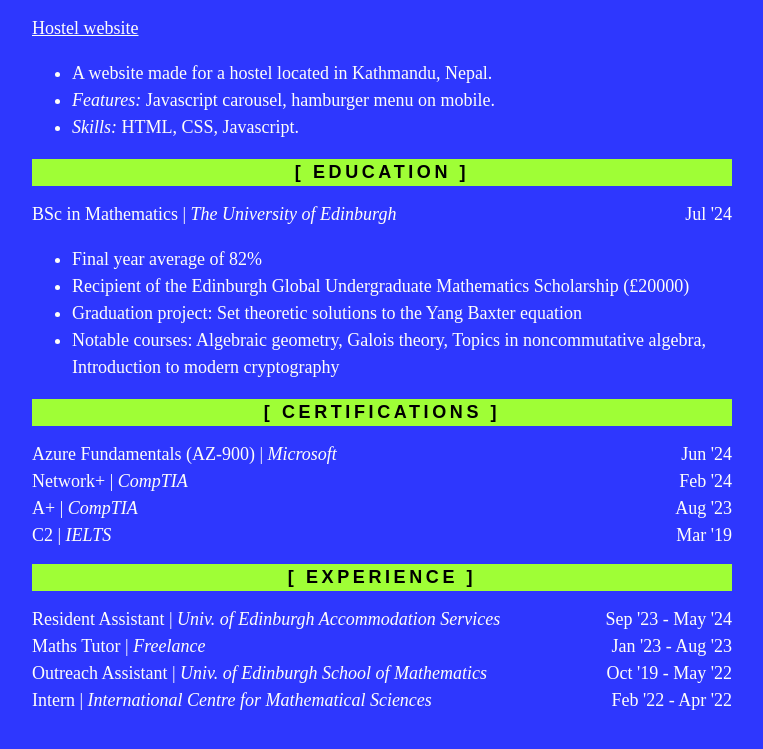
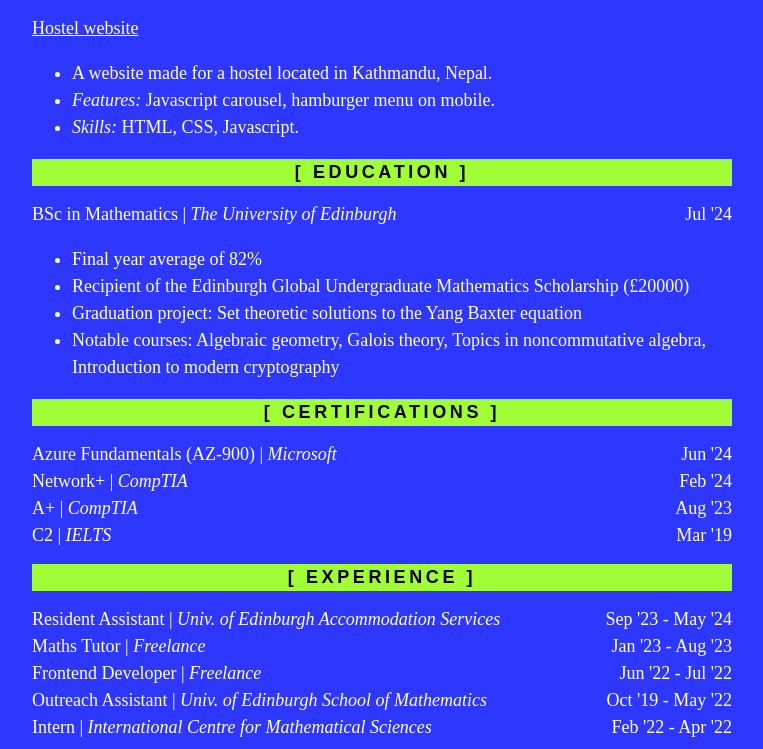
Before and after one commit to reganhw/cloud-resume, a plain HTML site: page frontend/index.html in a window 1280 px wide. Shown: the part 806-1555 px from the top of the page, without its empty margins (258-1021 px from the left). Before the commit the page ends 1528 px from the top, so only its background shows below. Drawn offline with Linux system fonts and the light colour scheme; no server answers.

Commit message:
Added frontend experience ot html.

```diff
--- a/frontend/index.html
+++ b/frontend/index.html
@@ -170,6 +170,13 @@
 
             <div class = "item">
                 <div class = "item-title">
+                    <span class = "item-name">Frontend Developer | <i> Freelance </i></span>
+                    <span class = "date">Jun '22 - Jul '22 </span>
+                </div>
+            </div>
+
+            <div class = "item">
+                <div class = "item-title">
                     <span class = "item-name">Outreach Assistant |<i> Univ. of Edinburgh School of Mathematics</i></span>
                     <span class = "date">Oct '19 - May '22</span>
                 </div>
```
